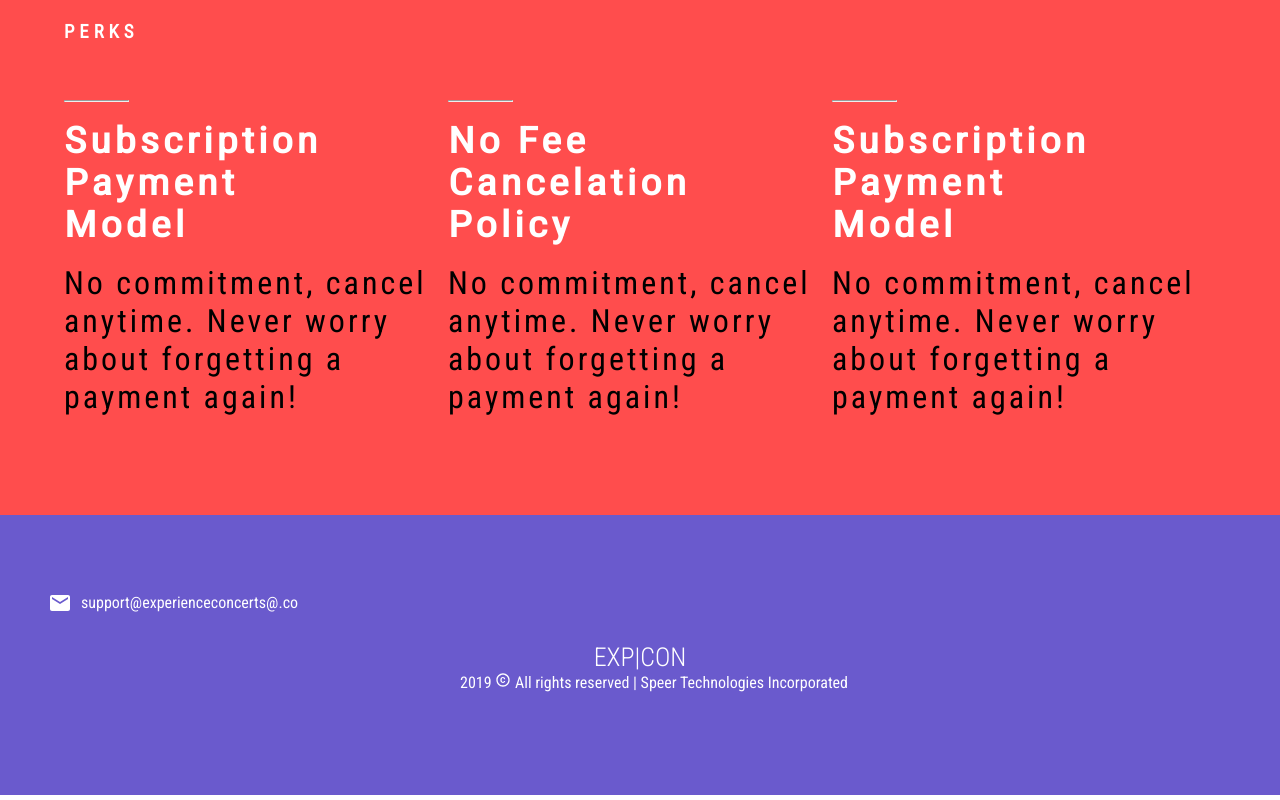
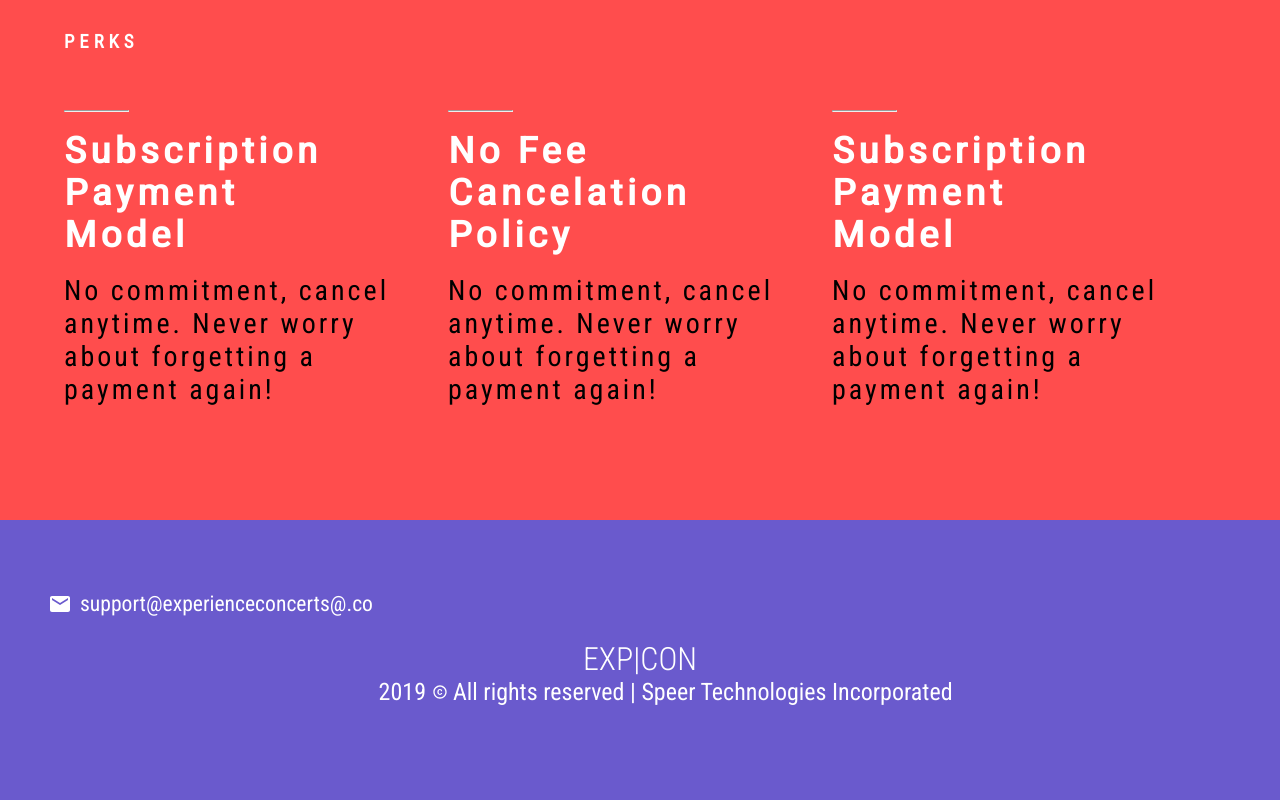
Before and after one commit to bdejene19/ConcertWebpage, a React (Create React App) app: page /pricing in a window 1280 px wide. Shown: the part 1129-1929 px from the top of the page. Built offline with nearby package versions, Linux system fonts and the light colour scheme.

Commit message:
made padding and margins more consistent. also tried to fix classname overrides by better nesting in css

```diff
--- a/src/components/homepage/EmailFooter.js
+++ b/src/components/homepage/EmailFooter.js
@@ -3,45 +3,6 @@ import styled from 'styled-components';
 import EmailIcon from '@material-ui/icons/Email';
 import CopyrightIcon from '@material-ui/icons/Copyright';
 
-const ContactFooter = styled.footer`
-    display: grid;
-    height: 35vh;
-    grid-template-columns: repeat(3, 1fr);
-    background-color: slateblue;
-    color: white;
-    padding: 3em;
-
-    .email-info {
-        display: flex;
-        flex-direction: row;
-        grid-column: 1/3;
-        font-size: 18px;
-        align-items: center;
-        grid-gap: 0.5em;
-    }
-
-    .copyright-content {
-        grid-row: 2;
-        grid-column: 1/4;
-        text-align: center;
-        align-items: center;
-        justify-content: center;
-    }
-
-    h3 {
-        font-size: 26px;
-        font-weight: 300;
-    }
-
-    h6 {
-        font-size: 16px;
-        font-weight: 400;
-    }
-
-    p {
-        padding-left: 2.2vw
-    }
-`;
 
 export default function EmailFooter() {
     return (
@@ -52,9 +13,124 @@ export default function EmailFooter() {
             </div>
 
             <div className='copyright-content'>
-                <h3>EXP|CON</h3>
+                <h4>EXP|CON</h4>
                 <p>2019 <CopyrightIcon style={{fontSize: 16}}></CopyrightIcon> All rights reserved | Speer Technologies Incorporated</p>
             </div>
         </ContactFooter>
     )
 }
+
+const ContactFooter = styled.footer`
+    display: flex;
+    flex-wrap: wrap;
+    height: 35vh;
+    background-color: slateblue;
+    color: white;
+    padding: 3em;
+
+    .email-info {
+        flex: 1 1 100%;
+        display: flex;
+        flex-direction: row;
+        align-items: center;
+        grid-gap: 0.5em;
+
+        h6 {
+            font-size: 1.35rem;
+            font-weight: 400;
+        }
+    }
+
+    .copyright-content {
+        flex: 1 1 100%;
+        text-align: center;
+        align-items: center;
+        justify-content: center;
+
+        h4 {
+            font-size: 2rem;
+            font-weight: 300;
+        }
+
+        p {
+            padding-left: 4vw;
+            font-size: 1.5rem;
+        }
+    }
+
+
+    @media screen and (max-width: 1024px) {
+
+        .email-info {
+            h6 {
+                font-size: 2rem;
+            }
+        }
+
+        .copyright-content {
+            h4 {
+                font-size: 4rem;
+            }
+
+            p {
+                font-size: 2rem;
+                padding-left: 2.45em;
+            }
+        }
+    }
+
+    @media screen and (max-width: 768px) {
+        .email-info {
+            h6 {
+                font-size: 1.75rem;
+            }
+        }
+
+        .copyright-content {
+            h4 {
+                font-size: 2.75rem;
+            }
+
+            p {
+                font-size: 1.5rem;
+                padding-left: 2.35em;
+            }
+        }
+    }
+
+
+    @media screen and (max-width: 450px) {
+
+        padding-left: 0;
+        padding-right: 0;
+        .email-info {
+            padding-left: 1em;
+            h6 {
+                font-size: 1.25rem;
+            }
+        }
+
+        .copyright-content {
+            padding-right: 0;
+            h4 {
+                font-size: 2rem;
+                margin-left: -0.78em;
+            }
+
+            p {
+                text-align: center;
+                font-size: 0.85rem;
+                padding-left: 0;
+                padding-right: 0;
+                width: 100%;
+                margin-right: 0;
+            }
+        }
+    }
+
+
+
+
+
+
+`;
--- a/src/components/homepage/LandingPageHeader.js
+++ b/src/components/homepage/LandingPageHeader.js
@@ -16,7 +16,7 @@ export default function LandingPageHeader(props) {
         let width = '';
         let windowWidth = window.innerWidth;
         if (isMenuOpen === false) {
-            if (windowWidth <= 1000 && windowWidth > 768) {
+            if (windowWidth >= 1000) {
                 document.getElementById(`${targetElement}`).style.cssText = `
                ${openStyling}
                width: 45%;
@@ -141,22 +141,24 @@ const SectionHeader = styled.header`
             max-width: 35vw;
         }
     }
+
+    @media screen and (max-width: 450px) {
+        .tryNow-btn {
+            margin-left: 1.5em;
+            min-width: 25vw;
+        }
+    }
 `;
 
 const HeaderContent = styled.div`
-
-
-
     display: flex;
     color: ${props => props.headerColor || 'white' };
 
-
     .hamburgerIcon{
-        font-size: 40px;
+        font-size: 2.75rem;
         cursor: pointer;
         justify-content: right;
         align-items: center;
-
         z-index: 3;
     }
 
@@ -164,7 +166,7 @@ const HeaderContent = styled.div`
     /* } */
     h2 {
         padding-top: 2px;
-        font-size: 36px;
+        font-size: 2.5rem;
         font-weight: 500;
         z-index: 100;
     }
@@ -213,4 +215,9 @@ export const MenuItemContent = styled.h5`
     &:hover {
         color: ${props => props.hoverColor}
     }
+
+    @media screen and (max-width: 768px) {
+        font-size: 2rem
+
+    }
 `;
--- a/src/components/homepage/LandingPerks.js
+++ b/src/components/homepage/LandingPerks.js
@@ -60,7 +60,7 @@ export const PerksGrid = styled.article`
      }
 
     h4 {
-        font-size: 2rem;
+        font-size: 1.75rem;
         width: 95%;
         font-weight: 500;
         color: ${props => props.pColor};
@@ -130,6 +130,7 @@ const PerksContainer = styled.div`
     @media screen and (max-width: 450px) {
         padding-top: 0;
         padding-right: 1.5em;
+        padding-left: 1.5em;;
 
 
         .smallScreen-subH {
@@ -145,7 +146,7 @@ const PerksContainer = styled.div`
             display: block;
         }
         .perksTitle {
-            font-size: 2.75rem;
+            font-size: 2rem;
             padding-bottom: 0;
         }
     }
--- a/src/components/homepage/Reviews.js
+++ b/src/components/homepage/Reviews.js
@@ -56,6 +56,7 @@ const ReviewContainer = styled.article`
     padding-left: 3em;
     padding-top: 7.5em;
     letter-spacing: 3px;
+    row-gap: 5em;
 
 
     h2 {
@@ -77,7 +78,7 @@ const ReviewContainer = styled.article`
         flex: 1 1 50%;;
         flex-wrap: wrap;
         display: flex;
-
+        row-gap: 3em;
         h2 {
             flex: 1 1 100%;
         }
@@ -87,7 +88,7 @@ const ReviewContainer = styled.article`
         flex: 1 1 15em;
         /* margin-top: -1.5em; */
         h4 {
-            font-size: 32px;
+            font-size: 2.5rem;
             padding-top: 0.25em;
             padding-bottom: 0.5em;
         }
@@ -95,7 +96,7 @@ const ReviewContainer = styled.article`
 
     .starIcon {
         color: black;
-        font-size: 34px;
+        font-size: 2rem;
         font-weight: 900;
     }
 
@@ -105,7 +106,8 @@ const ReviewContainer = styled.article`
         width: 100%;
         color: black;
         font-weight: 400;
-        font-size: 2rem;
+        font-size: 1.8rem;
+        width: 80%;
     }
 
     @media screen and (max-width: 1200px) {
@@ -117,10 +119,18 @@ const ReviewContainer = styled.article`
         .reviewImgs {
             display: none;
         }
+        .reviewContent-reviewsContainer {
+            h4 {
+                font-size: 2rem;
+            }
 
-        h5 {
-            font-size: 1.5rem;
+            h5 {
+                font-size: 1.5rem;
+                width: 100%;
+            }
         }
+
+
 
     }
 
@@ -133,4 +143,14 @@ const ReviewContainer = styled.article`
             padding-bottom: 1em;
         }
     }
+
+    @media screen and (max-width: 450px) {
+
+        .reviewContent-reviewsContainer {
+            h4 {
+                padding-top: 0;
+                padding-bottom: 0;
+            }
+        }
+    }
 `;
--- a/src/components/homepage/Seats.js
+++ b/src/components/homepage/Seats.js
@@ -133,10 +133,15 @@ const SeatsSection = styled(SoundContainer)`
 
     }
 
-    @media screen and (max-width: 1000px) {
+    @media screen and (max-width: 1024px) {
         padding-left: 0;
         h1 {
             font-size: 2.5rem;
+        }
+
+        .halfCircle-container {
+            margin-top: 0;
+            transform: translateY(28vh);
         }
 
 
@@ -154,8 +159,22 @@ const SeatsSection = styled(SoundContainer)`
             display: none;
         }
 
+        .halfCircle-container {
+            transform: translateY(20.5vh)
+;        }
+
         .seat-content {
             padding-left: 2.25em;
         }
     }
+
+    @media screen and (max-width: 450px) {
+        .seat-content {
+            padding-left: 1.5em;
+        }
+        .halfCircle-container {
+            padding-top: 0;
+            transform: translateY(9vh);
+        }
+    }
 `;
--- a/src/components/homepage/SoundSectionHome.js
+++ b/src/components/homepage/SoundSectionHome.js
@@ -75,10 +75,14 @@ export const SoundContainer = styled.article`
         }
     }
 
-    @media screen and (max-width: 600) {
+    @media screen and (max-width: 600px) {
         img {
             display: none;
         }
+    }
+
+    @media screen and (max-width: 450px) {
+        padding-left: 1.5em;
     }
 
 
```
